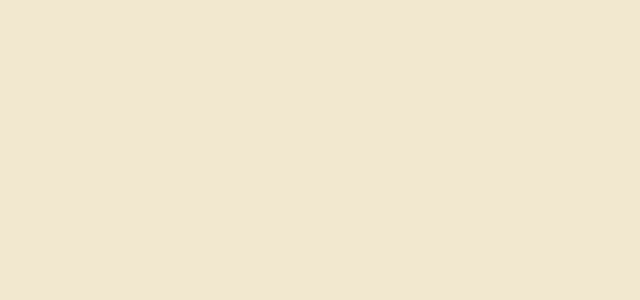
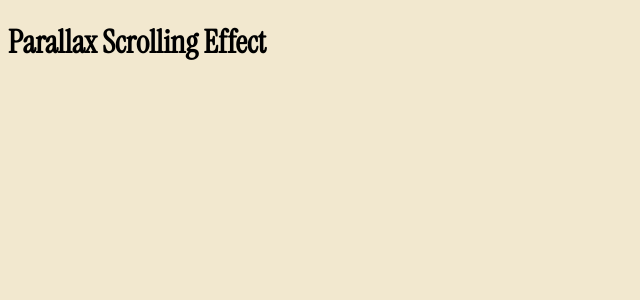
Before and after one commit to FahadBinQaiser/Parallax, a React (Vite) app: page / in a window 1280 px wide. Shown: the top 300 px of the page, without its empty margins (0-640 px from the left). Built offline with nearby package versions, Linux system fonts and the light colour scheme.

Commit message:
Herosection started

```diff
--- a/src/App.jsx
+++ b/src/App.jsx
@@ -1,8 +1,13 @@
 import React, { useState } from "react";
 import "./App.css";
+import HeroSection from "./components/HeroSection/HeroSection";
 
 function App() {
-  return <></>;
+  return (
+    <>
+      <HeroSection />
+    </>
+  );
 }
 
 export default App;
--- /dev/null
+++ b/src/components/HeroSection/HeroSection.jsx
@@ -0,0 +1,8 @@
+import React from "react";
+export default function HeroSection() {
+  return (
+    <div className="heroSection text-white">
+      <h1>Parallax Scrolling Effect</h1>
+    </div>
+  );
+}
```
